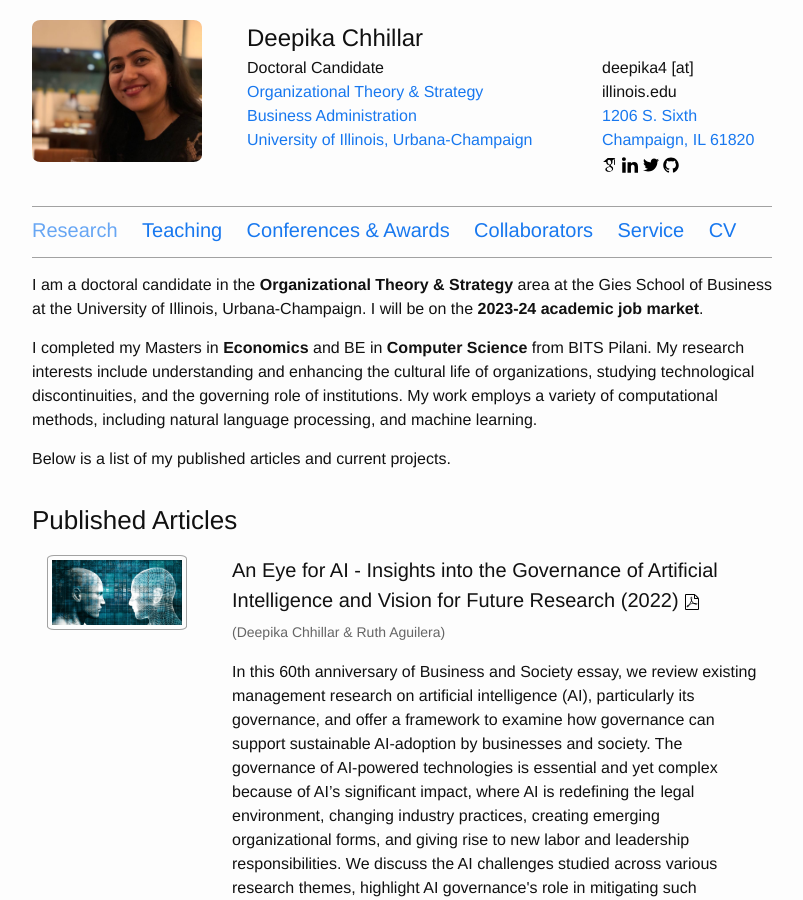
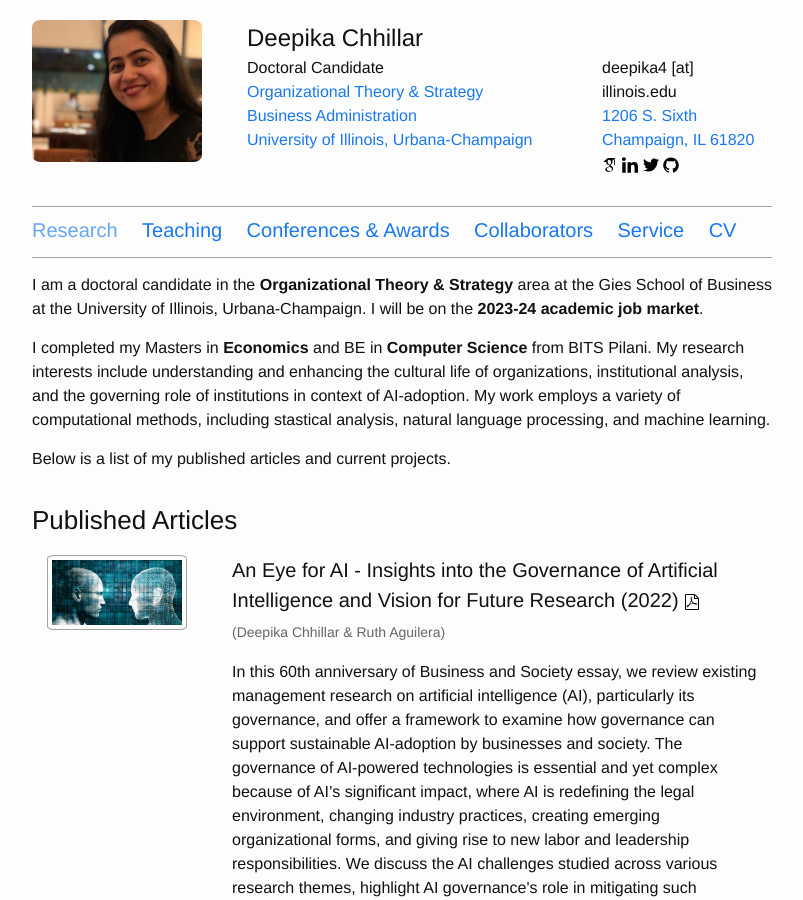
Before and after one commit to deepikachhillar/deepikachhillar.github.io, a Jekyll site: the page built from index.md, in a window 1280 px wide and 900 px high. Shown: the whole window, without its empty margins (238-1041 px from the left). Built offline with Jekyll 4.4.1, drawn with Linux system fonts in a browser that asks for light colours.

Commit message:
Update index.md

```diff
--- a/index.md
+++ b/index.md
@@ -7,7 +7,7 @@
 
 I am a doctoral candidate in the **Organizational Theory & Strategy** area at the Gies School of Business at the University of Illinois, Urbana-Champaign. I will be on the **2023-24 academic job market**.
 
-I completed my Masters in **Economics** and BE in **Computer Science** from BITS Pilani. My research interests include understanding and enhancing the cultural life of organizations, studying technological discontinuities, and the governing role of institutions. My work employs a variety of computational methods, including natural language processing, and machine learning.
+I completed my Masters in **Economics** and BE in **Computer Science** from BITS Pilani. My research interests include understanding and enhancing the cultural life of organizations, institutional analysis, and the governing role of institutions in context of AI-adoption. My work employs a variety of computational methods, including stastical analysis, natural language processing, and machine learning.
 
 Below is a list of my published articles and current projects.
 
```
